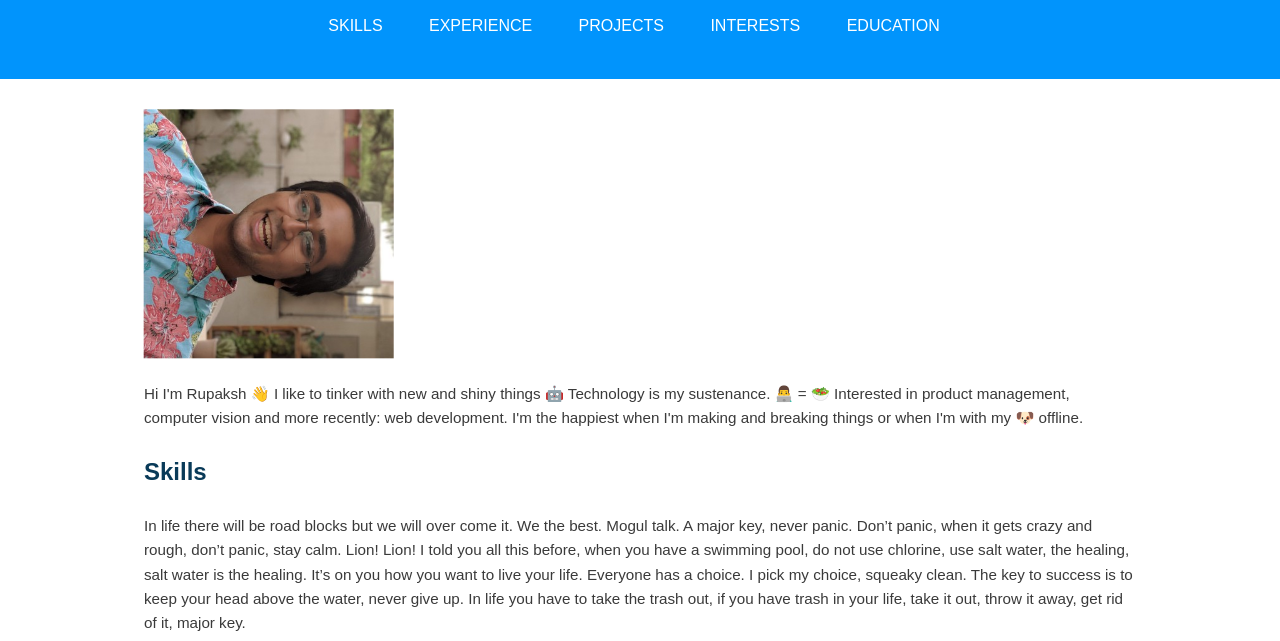
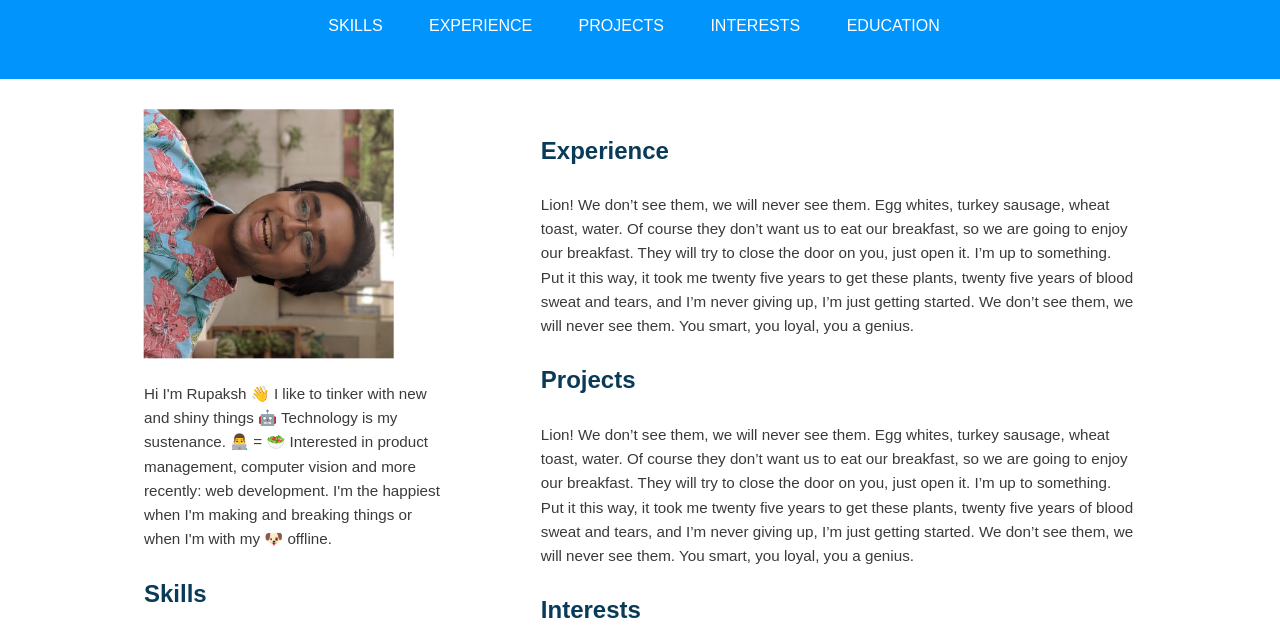
Before and after one commit to theBong/theBong.github.io, a plain HTML site: page index.html in a window 1280 px wide. Shown: the part 98-739 px from the top of the page. Drawn offline with Linux system fonts and the light colour scheme.

Commit message:
Used floats to make a two column layout

```diff
--- a/styles.css
+++ b/styles.css
@@ -87,6 +87,10 @@ a {
     margin-bottom: 30px;
 }
 
+.introbar {
+    display: inline;
+}
+
 
 /* =================================
   Media Queries
@@ -105,4 +109,18 @@ a {
     .main-nav li {
         margin-right: 12px;
     }
+    .intro_image img {
+        align-content: center;
+        margin: 0px 0px 0px 0px;
+    }
+    .introbar {
+        float: left;
+        width: 30%;
+        border: 1px red;
+    }
+    .infobar {
+        float: right;
+        width: 60%;
+        border: 1px red;
+    }
 }
```
